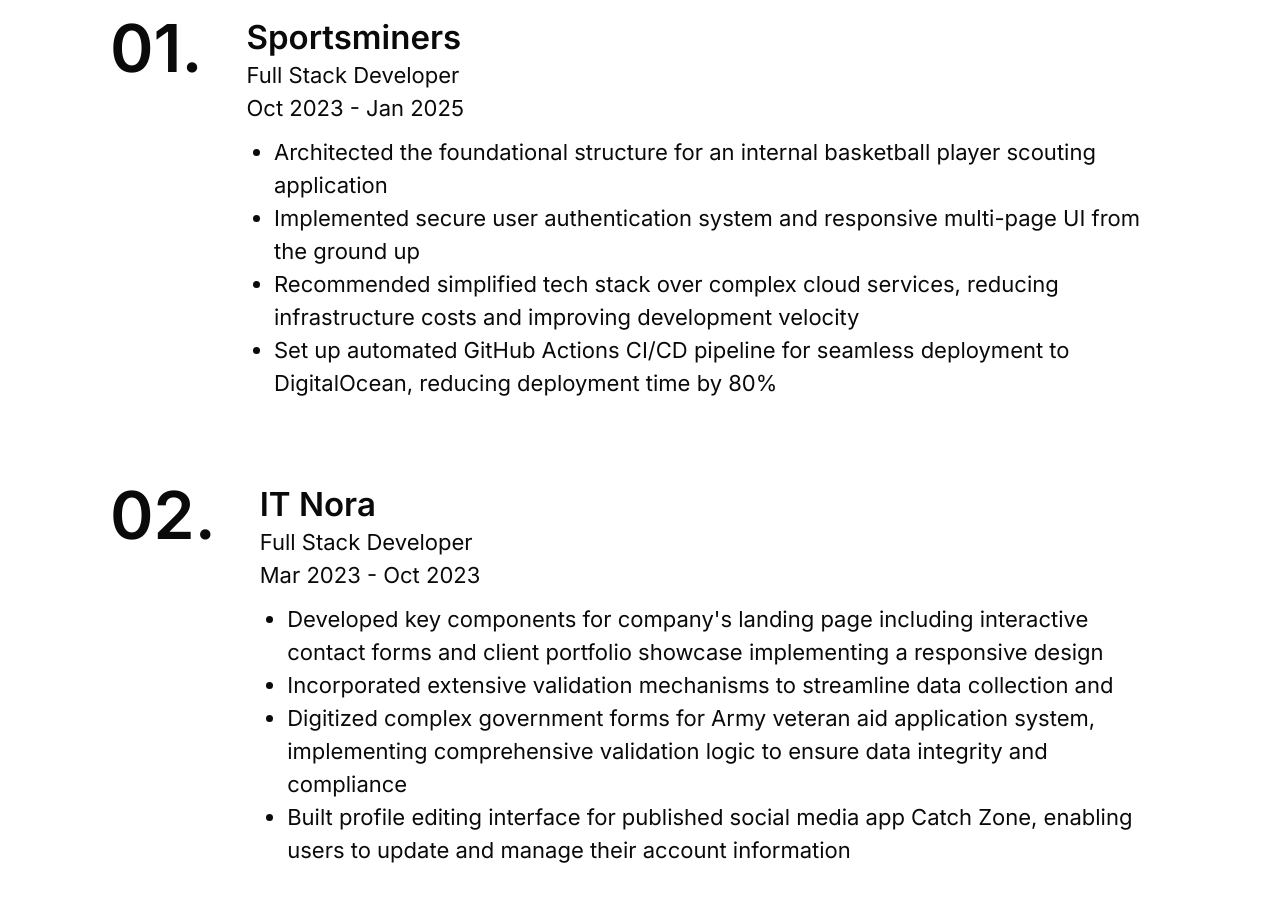
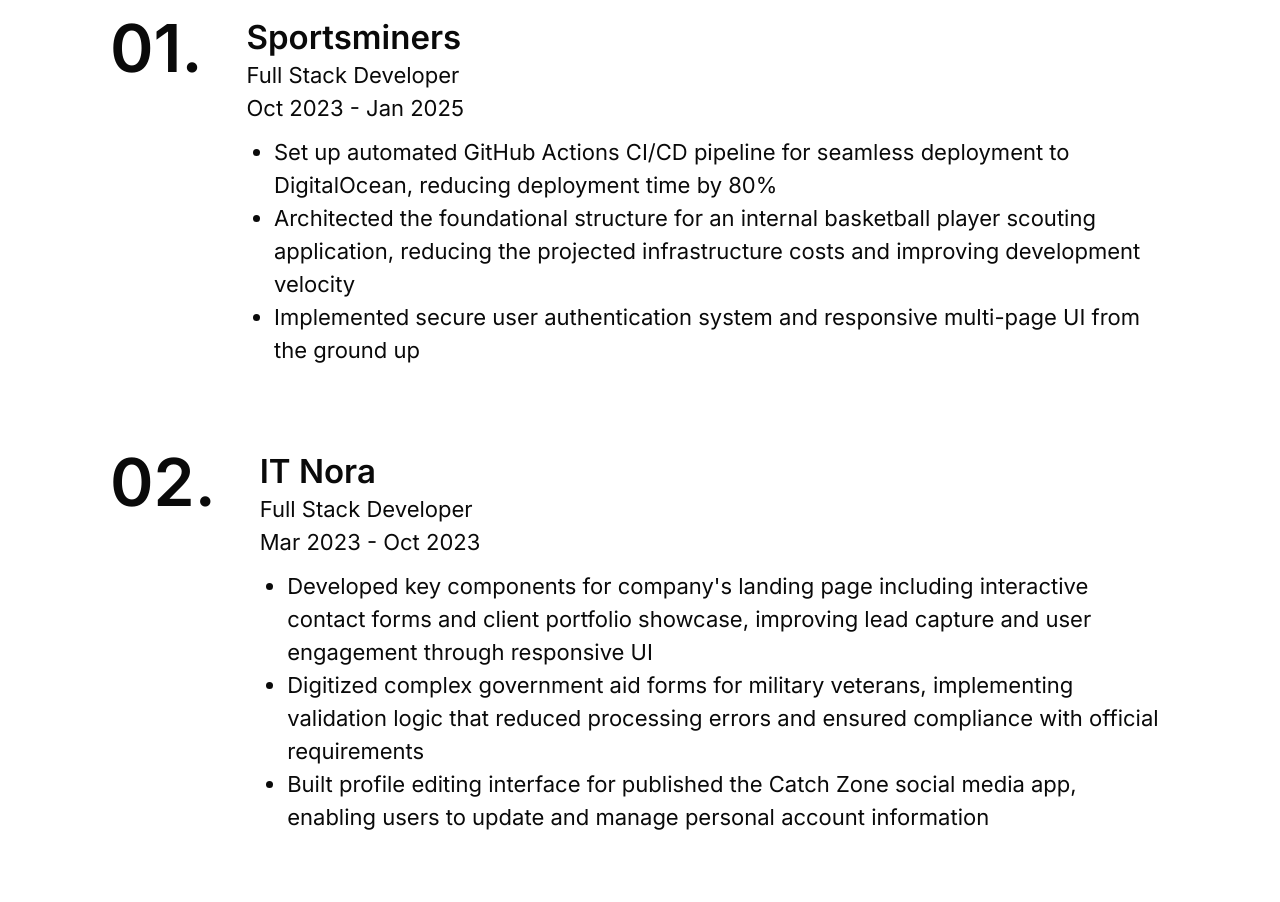
Before and after one commit to jlbmontejano/personal-portfolio, a React (Vite) app: page / in a window 1280 px wide. Shown: the part 1880-2782 px from the top of the page. Built offline with nearby package versions, Linux system fonts and the light colour scheme.

Commit message:
Added new version of CV

```diff
--- a/src/constants/index.ts
+++ b/src/constants/index.ts
@@ -47,10 +47,9 @@ export const EXPERIENCE: WorkExperience[] = [
 		technologies:
 			"Typescript, React, Node.js, PostgreSQL, Prisma, Tailwind CSS",
 		tasks: [
-			"Architected the foundational structure for an internal basketball player scouting application",
+			"Set up automated GitHub Actions CI/CD pipeline for seamless deployment to DigitalOcean, reducing deployment time by 80%",
+			"Architected the foundational structure for an internal basketball player scouting application, reducing the projected infrastructure costs and improving development velocity",
 			"Implemented secure user authentication system and responsive multi-page UI from the ground up",
-			"Recommended simplified tech stack over complex cloud services, reducing infrastructure costs and improving development velocity",
-			"Set up automated GitHub Actions CI/CD pipeline for seamless deployment to DigitalOcean, reducing deployment time by 80%",
 		],
 	},
 	{
@@ -62,10 +61,9 @@ export const EXPERIENCE: WorkExperience[] = [
 		technologies:
 			"Typescript, Vue, Node.js, Google Firestore, Tailwind CSS",
 		tasks: [
-			"Developed key components for company's landing page including interactive contact forms and client portfolio showcase implementing a responsive design",
-			"Incorporated extensive validation mechanisms to streamline data collection and ",
-			"Digitized complex government forms for Army veteran aid application system, implementing comprehensive validation logic to ensure data integrity and compliance",
-			"Built profile editing interface for published social media app Catch Zone, enabling users to update and manage their account information",
+			"Developed key components for company's landing page including interactive contact forms and client portfolio showcase, improving lead capture and user engagement through responsive UI",
+			"Digitized complex government aid forms for military veterans, implementing validation logic that reduced processing errors and ensured compliance with official requirements",
+			"Built profile editing interface for published the Catch Zone social media app, enabling users to update and manage personal account information",
 		],
 	},
 	{
@@ -138,5 +136,5 @@ export const PROJECTS: Project[] = [
 
 export const SOCIAL_NETWORKS: SocialNetwork[] = [
 	{ name: "LinkedIn", link: "https://www.linkedin.com/in/jlbmontejano/" },
-	// { name: "GitHub", link: "https://github.com/jlbmontejano" },
+	{ name: "GitHub", link: "https://github.com/jlbmontejano" },
 ];
```
Also changed, not shown: 1 other file (tests, documents, lock files or other folders).
